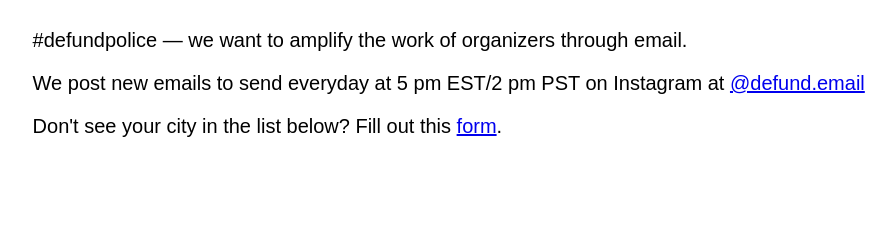
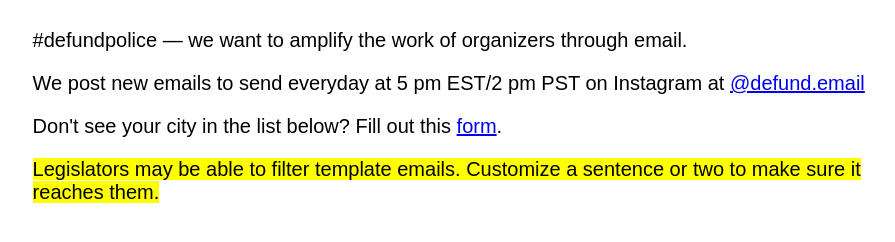
Before and after one commit to defund-email/defund-email.github.io, a plain HTML site: page index.html in a window 1280 px wide. Shown: the part 108-350 px from the top of the page, without its empty margins (165-1060 px from the left). Drawn offline with Linux system fonts and the light colour scheme; no server answers.

Commit message:
Add highlighted note about filtered template emails

```diff
--- a/index.html
+++ b/index.html
@@ -132,7 +132,7 @@
         });
 
         fetchNextPage();
-      }, function done (err) {
+      }, function done(err) {
         if (err) { console.error(err); return; }
         // save to be accessible
         window.links = links;
@@ -160,6 +160,9 @@
         Don't see your city in the list below? Fill out this
         <a href="https://forms.gle/ecAtSGXhZ11NiCcN9" target="_blank">form</a>.
       </p>
+      <p>
+        <mark>Legislators may be able to filter template emails. Customize a sentence or two to make sure it reaches them.</mark>
+      </p>
     </div>
     <div id="content">
     </div>
```
